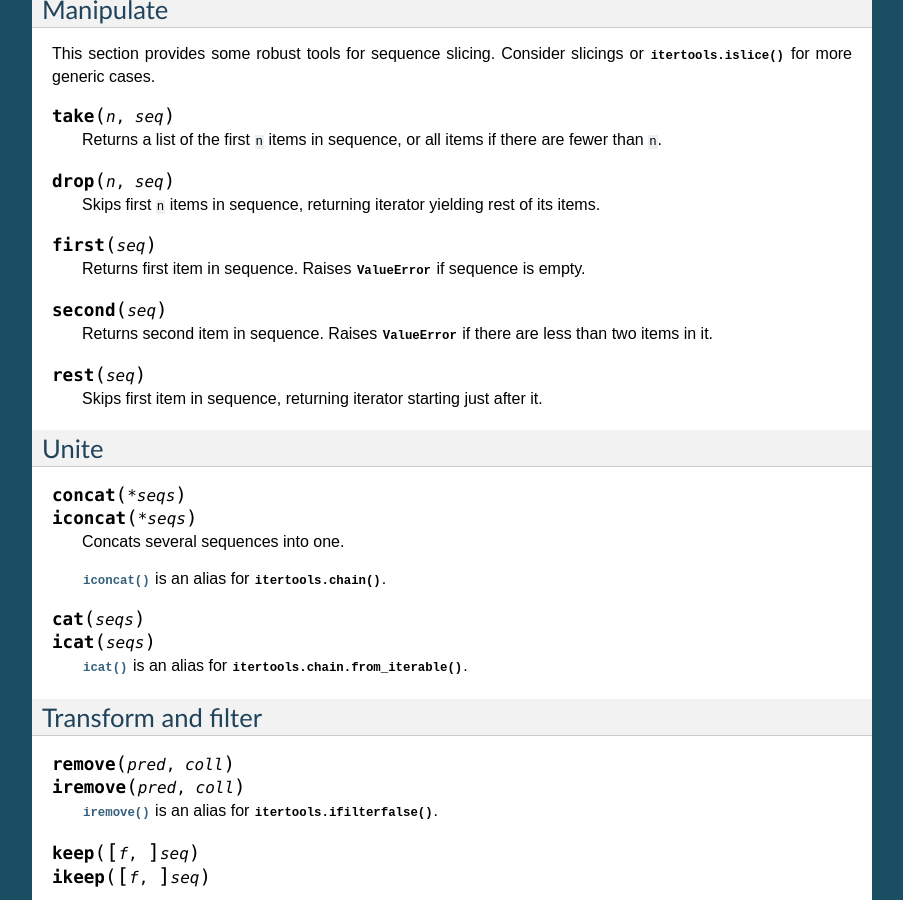
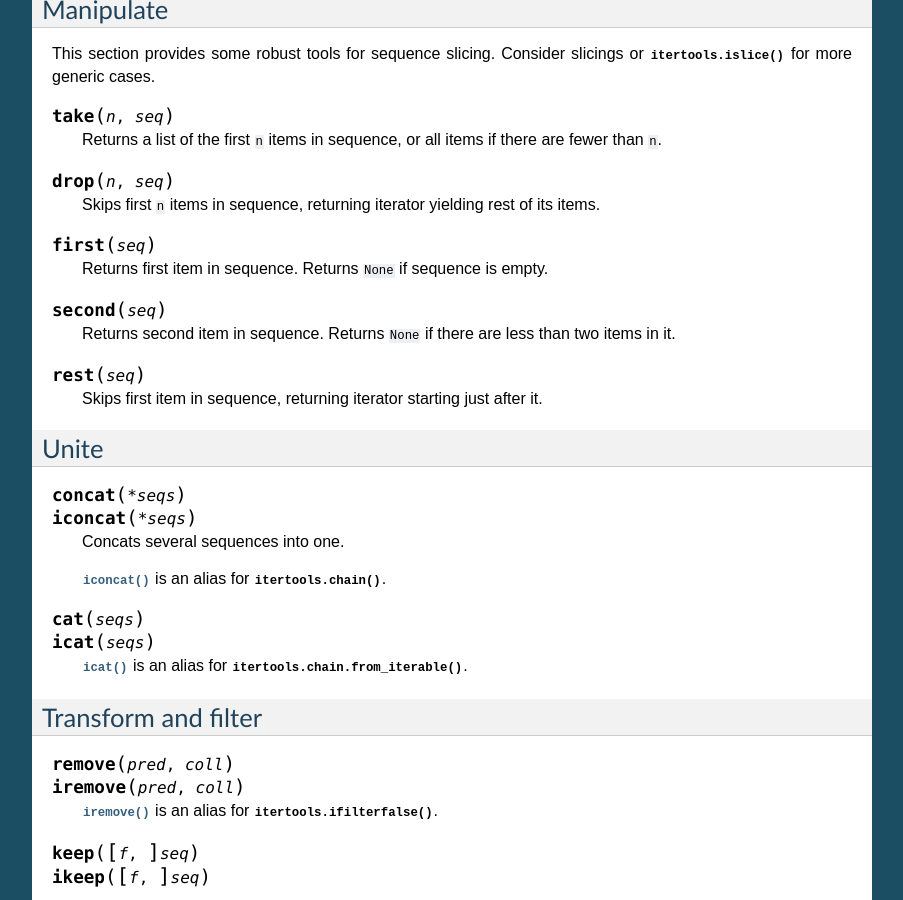
Before and after one commit to Jamaal224/funcy, a Sphinx documentation site: the page built from docs/seqs.rst, in a window 1280 px wide and 900 px high, scrolled down 1544 px. Shown: the whole window, without its empty margins (198-1101 px from the left). Built offline with Sphinx 7.4.7, drawn with Linux system fonts in a browser that asks for light colours; pages that are not in the unit, such as notebooks, are missing from menus.

Commit message:
Reverted first() and second() behavior to return None when not enough elements in sequence.
Just more practical. One typically doesn't expect or care
of Nones in passed sequence. And one can use some() instead of
first() too skip them.

```diff
--- a/docs/seqs.rst
+++ b/docs/seqs.rst
@@ -99,11 +99,11 @@ This section provides some robust tools for sequence slicing. Consider :ref:`sli
 
 .. function:: first(seq)
 
-    Returns first item in sequence. Raises :exc:`ValueError` if sequence is empty.
+    Returns first item in sequence. Returns ``None`` if sequence is empty.
 
 .. function:: second(seq)
 
-    Returns second item in sequence. Raises :exc:`ValueError` if there are less than two items in it.
+    Returns second item in sequence. Returns ``None`` if there are less than two items in it.
 
 .. function:: rest(seq)
 
```
Also changed, not shown: 1 other file.
